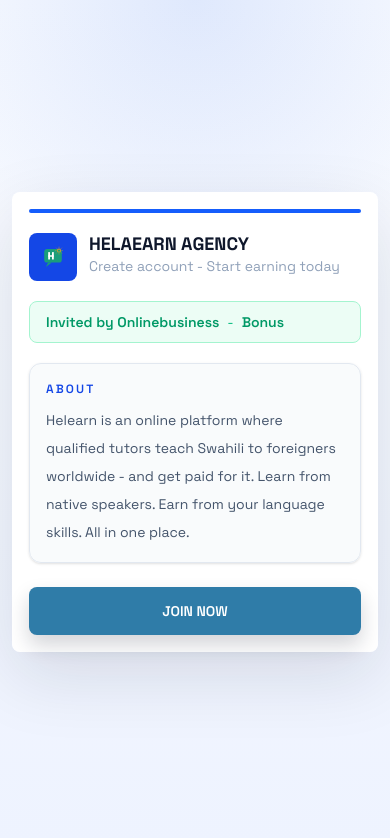
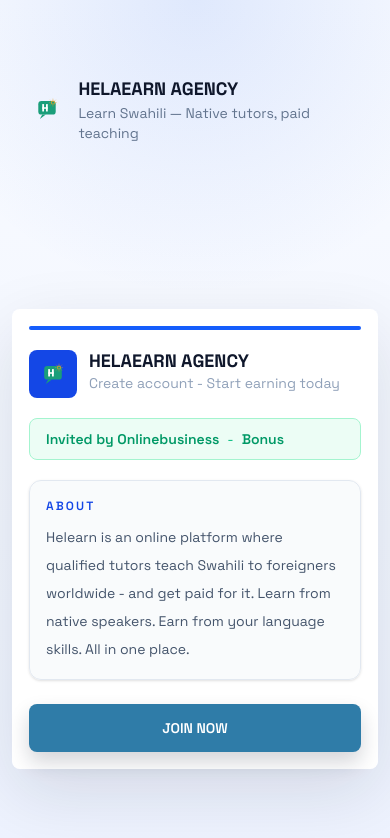
Before and after one commit to NbrMx3/HELEARN.COM, a React (Vite) app in the folder Healern.com/: page / in a window 390 px wide. Shown: the top 838 px of the page. Built offline with nearby package versions, Linux system fonts and the light colour scheme; no server answers.

Commit message:
Make home hero responsive: add mobile hero

```diff
--- a/Healern.com/src/pages/Home.tsx
+++ b/Healern.com/src/pages/Home.tsx
@@ -6,6 +6,17 @@
   return (
     <main className="min-h-dvh bg-[radial-gradient(circle_at_top,rgba(37,99,235,0.12),transparent_34%),linear-gradient(180deg,#f9fbff_0%,#eef3ff_100%)] px-3 py-4 text-slate-900 sm:px-6 lg:px-8">
       <section className="mx-auto grid min-h-[calc(100dvh-2rem)] w-full max-w-6xl items-center gap-6 sm:min-h-[calc(100dvh-3rem)] lg:grid-cols-[minmax(0,1fr)_minmax(360px,420px)] lg:gap-10">
+        {/* Mobile hero: visible on small screens */}
+        <div className="lg:hidden mb-6 px-4">
+          <div className="flex items-center gap-3">
+            <img src={logoIcon} alt="Helearn" className="h-10 w-10" />
+            <div>
+              <h2 className="text-lg font-bold">HELAEARN AGENCY</h2>
+              <p className="text-sm text-slate-500">Learn Swahili — Native tutors, paid teaching</p>
+            </div>
+          </div>
+        </div>
+
         <div className="hidden min-w-0 lg:block">
           <div className="max-w-xl">
             <div className="inline-flex w-full max-w-[520px] items-center justify-center rounded-2xl bg-slate-950 px-6 py-5 shadow-[0_18px_45px_rgba(15,23,42,0.14)] ring-1 ring-slate-900/5">
```
